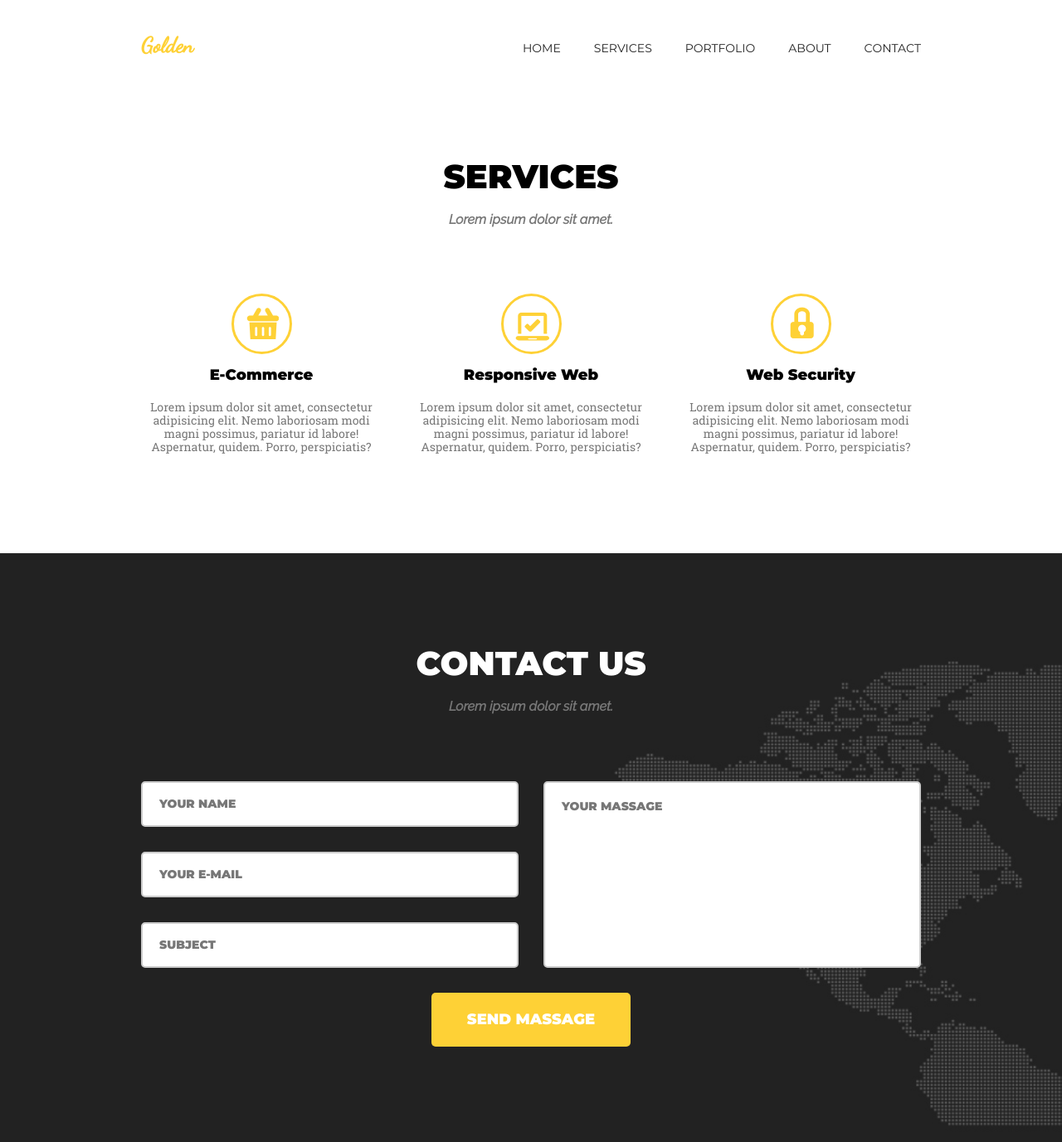
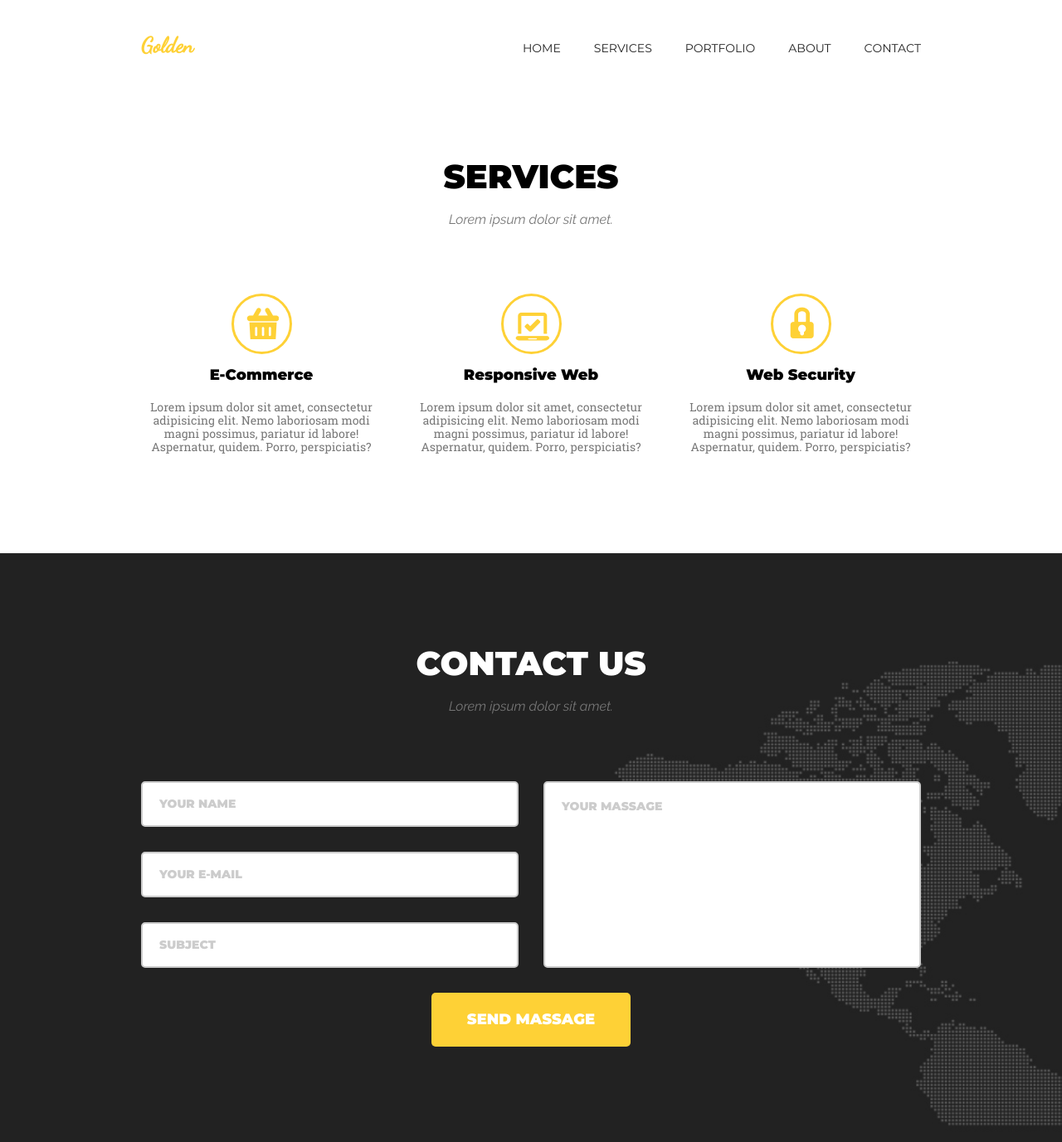
Before and after one commit to EvgeniiGoIT/GoIT_FullStack, a plain HTML site: page hw-07/index.html in a window 1280 px wide. Shown: the whole page at 83% size. Drawn offline with Linux system fonts and the light colour scheme; files whose address does not match are found by name.

Commit message:
first fix

```diff
--- a/hw-07/css/style.css
+++ b/hw-07/css/style.css
@@ -14,7 +14,7 @@
 * ul {
   list-style: none;
 }
-.container {
+.wrapper {
   width: 940px;
   margin: 0 auto;
 }
@@ -121,8 +121,7 @@
 }
 .main-form {
   display: flex;
-  flex-flow: column wrap;
-  align-content: space-between;
+  justify-content: space-between;
   height: 225px;
   margin-bottom: 30px;
 }
@@ -135,7 +134,7 @@
   outline: none;
   font-size: 14px;
   font-family: var(--secondary-font);
-  color: var(--border-color);
+  color: var(--third-color);
 }
 .input-item:nth-child(-n + 2) {
   margin-bottom: 30px;
@@ -151,7 +150,7 @@
 .feedback input::placeholder,
 .feedback textarea::placeholder {
   text-transform: uppercase;
-  color: var(--third-color);
+  color: var(--border-color);
 }
 .feedback *:required:focus:valid {
   border-color: var(--valid-color);
--- a/hw-07/index.html
+++ b/hw-07/index.html
@@ -9,26 +9,31 @@
     <title>Module 7 &#174; E.Voida</title>
   </head>
   <body>
-    <header class="header container">
+    <div class="wrapper">
+      <header class="header">
         <a href="#" class="link-logo">
           <h1 class="logo">Golden</h1>
         </a>
         <ul class="nav-list">
           <li class="nav-list_item"><a href="#" class="nav-link">home</a></li>
-        <li class="nav-list_item"><a href="#" class="nav-link">services</a></li>
+          <li class="nav-list_item">
+            <a href="#" class="nav-link">services</a>
+          </li>
           <li class="nav-list_item">
             <a href="#" class="nav-link">portfolio</a>
           </li>
           <li class="nav-list_item"><a href="#" class="nav-link">about</a></li>
-        <li class="nav-list_item"><a href="#" class="nav-link">contact</a></li>
+          <li class="nav-list_item">
+            <a href="#" class="nav-link">contact</a>
+          </li>
         </ul>
       </header>
-    <main class="main container">
+      <main class="main">
         <section class="services-section">
-        <h2 class="section-title">
-          <span class="title-header">services</span>
-          <span class="title-down">Lorem ipsum dolor sit amet.</span>
-        </h2>
+          <div class="section-title">
+            <h2 class="title-header">services</h2>
+            <p class="title-down">Lorem ipsum dolor sit amet.</p>
+          </div>
           <ul class="services-list">
             <li class="services-item">
               <h3 class="services-title sprite-basket">E-Commerce</h3>
@@ -57,13 +62,14 @@
           </ul>
         </section>
       </main>
+    </div>
     <div class="footer-wrapper">
-      <footer class="footer container">
-        <h2 class="section-title">
-          <span class="title-header">contact us</span>
-          <span class="title-down">Lorem ipsum dolor sit amet.</span>
-        </h2>
-        <form action="#" class="feedback" id="feedback" method="GET">
+      <footer class="footer wrapper">
+        <div class="section-title">
+          <h2 class="title-header">contact us</h2>
+          <p class="title-down">Lorem ipsum dolor sit amet.</p>
+        </div>
+        <form action="#" class="feedback" id="feedback">
           <div class="main-form">
             <ul class="input-list">
               <li class="input-item">
```
Lines whose indentation alone changed are shown as unchanged.
